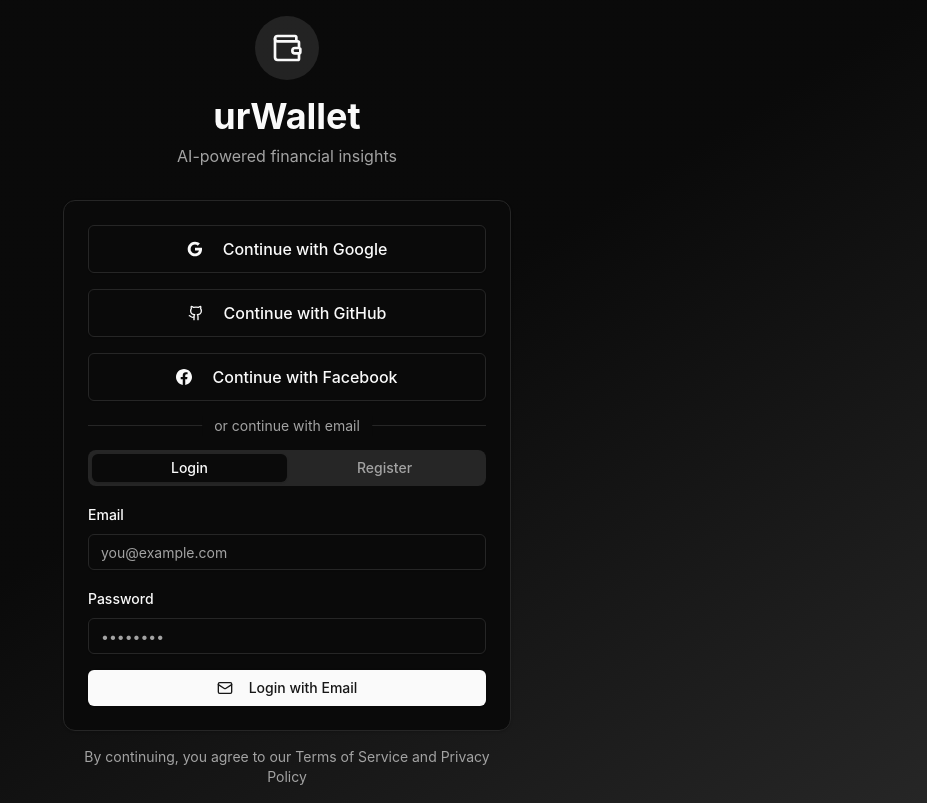
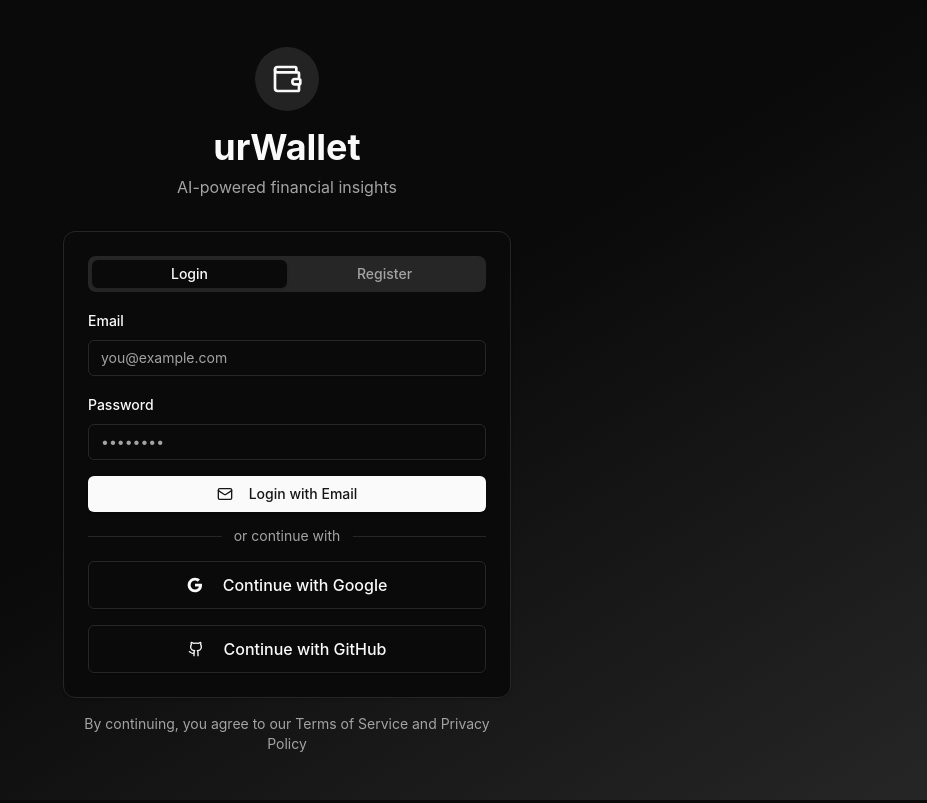
Before and after one commit to rxhuljoshi/urwallet-frontend, a React (Create React App) app: page /auth in a window 1280 px wide. Shown: the whole page, without its empty margins (353-1280 px from the left). Built offline with nearby package versions, Linux system fonts and the light colour scheme; no server answers.

Commit message:
refactor: remove Facebook OAuth authentication and reorder auth page with email forms first, OAuth buttons below

```diff
--- a/src/lib/supabase.js
+++ b/src/lib/supabase.js
@@ -25,18 +25,6 @@
 export const signInWithGithub = async () => {
     const { data, error } = await supabase.auth.signInWithOAuth({
         provider: "github",
-        options: {
-            redirectTo: window.location.origin,
-        },
-    });
-    if (error) throw error;
-    return data;
-};
-
-// Facebook OAuth sign-in
-export const signInWithFacebook = async () => {
-    const { data, error } = await supabase.auth.signInWithOAuth({
-        provider: "facebook",
         options: {
             redirectTo: window.location.origin,
         },
--- a/src/pages/Auth.js
+++ b/src/pages/Auth.js
@@ -12,7 +12,6 @@
 import {
   signInWithGoogle,
   signInWithGithub,
-  signInWithFacebook,
   loginWithEmail,
   registerWithEmail
 } from "@/lib/supabase";
@@ -21,7 +20,6 @@
   const [isLoading, setIsLoading] = useState(false);
   const [isGoogleLoading, setIsGoogleLoading] = useState(false);
   const [isGithubLoading, setIsGithubLoading] = useState(false);
-  const [isFacebookLoading, setIsFacebookLoading] = useState(false);
   const { user } = useAuth();
   const navigate = useNavigate();
 
@@ -63,21 +61,6 @@
         toast.error(error.message || "GitHub sign-in failed");
       }
       setIsGithubLoading(false);
-    }
-  };
-
-  const handleFacebookSignIn = async () => {
-    setIsFacebookLoading(true);
-    try {
-      await signInWithFacebook();
-    } catch (error) {
-      console.error("Facebook sign-in error:", error);
-      if (error.message?.includes("popup")) {
-        toast.info("Sign-in cancelled");
-      } else {
-        toast.error(error.message || "Facebook sign-in failed");
-      }
-      setIsFacebookLoading(false);
     }
   };
 
@@ -153,65 +136,6 @@
 
         <Card>
           <CardContent className="pt-6 space-y-4">
-            <Button
-              variant="outline"
-              className="w-full h-12 text-base font-medium"
-              onClick={handleGoogleSignIn}
-              disabled={isGoogleLoading}
-              data-testid="google-signin"
-            >
-              <svg className="w-5 h-5 mr-3" viewBox="0 0 24 24">
-                <path
-                  fill="currentColor"
-                  d="M22.56 12.25c0-.78-.07-1.53-.2-2.25H12v4.26h5.92c-.26 1.37-1.04 2.53-2.21 3.31v2.77h3.57c2.08-1.92 3.28-4.74 3.28-8.09z"
-                />
-                <path
-                  fill="currentColor"
-                  d="M12 23c2.97 0 5.46-.98 7.28-2.66l-3.57-2.77c-.98.66-2.23 1.06-3.71 1.06-2.86 0-5.29-1.93-6.16-4.53H2.18v2.84C3.99 20.53 7.7 23 12 23z"
-                />
-                <path
-                  fill="currentColor"
-                  d="M5.84 14.09c-.22-.66-.35-1.36-.35-2.09s.13-1.43.35-2.09V7.07H2.18C1.43 8.55 1 10.22 1 12s.43 3.45 1.18 4.93l2.85-2.22.81-.62z"
-                />
-                <path
-                  fill="currentColor"
-                  d="M12 5.38c1.62 0 3.06.56 4.21 1.64l3.15-3.15C17.45 2.09 14.97 1 12 1 7.7 1 3.99 3.47 2.18 7.07l3.66 2.84c.87-2.6 3.3-4.53 6.16-4.53z"
-                />
-              </svg>
-              {isGoogleLoading ? "Signing in..." : "Continue with Google"}
-            </Button>
-
-            <Button
-              variant="outline"
-              className="w-full h-12 text-base font-medium"
-              onClick={handleGithubSignIn}
-              disabled={isGithubLoading}
-              data-testid="github-signin"
-            >
-              <Github className="w-5 h-5 mr-3" />
-              {isGithubLoading ? "Signing in..." : "Continue with GitHub"}
-            </Button>
-
-            <Button
-              variant="outline"
-              className="w-full h-12 text-base font-medium"
-              onClick={handleFacebookSignIn}
-              disabled={isFacebookLoading}
-              data-testid="facebook-signin"
-            >
-              <svg className="w-5 h-5 mr-3" viewBox="0 0 24 24" fill="currentColor">
-                <path d="M24 12.073c0-6.627-5.373-12-12-12s-12 5.373-12 12c0 5.99 4.388 10.954 10.125 11.854v-8.385H7.078v-3.47h3.047V9.43c0-3.007 1.792-4.669 4.533-4.669 1.312 0 2.686.235 2.686.235v2.953H15.83c-1.491 0-1.956.925-1.956 1.874v2.25h3.328l-.532 3.47h-2.796v8.385C19.612 23.027 24 18.062 24 12.073z" />
-              </svg>
-              {isFacebookLoading ? "Signing in..." : "Continue with Facebook"}
-            </Button>
-
-            <div className="relative py-2">
-              <Separator />
-              <span className="absolute left-1/2 top-1/2 -translate-x-1/2 -translate-y-1/2 bg-card px-3 text-sm text-muted-foreground">
-                or continue with email
-              </span>
-            </div>
-
             <Tabs defaultValue="login" className="w-full">
               <TabsList className="grid w-full grid-cols-2">
                 <TabsTrigger value="login">Login</TabsTrigger>
@@ -296,6 +220,52 @@
                 </form>
               </TabsContent>
             </Tabs>
+
+            <div className="relative py-2">
+              <Separator />
+              <span className="absolute left-1/2 top-1/2 -translate-x-1/2 -translate-y-1/2 bg-card px-3 text-sm text-muted-foreground">
+                or continue with
+              </span>
+            </div>
+
+            <Button
+              variant="outline"
+              className="w-full h-12 text-base font-medium"
+              onClick={handleGoogleSignIn}
+              disabled={isGoogleLoading}
+              data-testid="google-signin"
+            >
+              <svg className="w-5 h-5 mr-3" viewBox="0 0 24 24">
+                <path
+                  fill="currentColor"
+                  d="M22.56 12.25c0-.78-.07-1.53-.2-2.25H12v4.26h5.92c-.26 1.37-1.04 2.53-2.21 3.31v2.77h3.57c2.08-1.92 3.28-4.74 3.28-8.09z"
+                />
+                <path
+                  fill="currentColor"
+                  d="M12 23c2.97 0 5.46-.98 7.28-2.66l-3.57-2.77c-.98.66-2.23 1.06-3.71 1.06-2.86 0-5.29-1.93-6.16-4.53H2.18v2.84C3.99 20.53 7.7 23 12 23z"
+                />
+                <path
+                  fill="currentColor"
+                  d="M5.84 14.09c-.22-.66-.35-1.36-.35-2.09s.13-1.43.35-2.09V7.07H2.18C1.43 8.55 1 10.22 1 12s.43 3.45 1.18 4.93l2.85-2.22.81-.62z"
+                />
+                <path
+                  fill="currentColor"
+                  d="M12 5.38c1.62 0 3.06.56 4.21 1.64l3.15-3.15C17.45 2.09 14.97 1 12 1 7.7 1 3.99 3.47 2.18 7.07l3.66 2.84c.87-2.6 3.3-4.53 6.16-4.53z"
+                />
+              </svg>
+              {isGoogleLoading ? "Signing in..." : "Continue with Google"}
+            </Button>
+
+            <Button
+              variant="outline"
+              className="w-full h-12 text-base font-medium"
+              onClick={handleGithubSignIn}
+              disabled={isGithubLoading}
+              data-testid="github-signin"
+            >
+              <Github className="w-5 h-5 mr-3" />
+              {isGithubLoading ? "Signing in..." : "Continue with GitHub"}
+            </Button>
           </CardContent>
         </Card>
 
@@ -303,6 +273,6 @@
           By continuing, you agree to our Terms of Service and Privacy Policy
         </p>
       </div>
-    </div>
+    </div >
   );
 }
```
